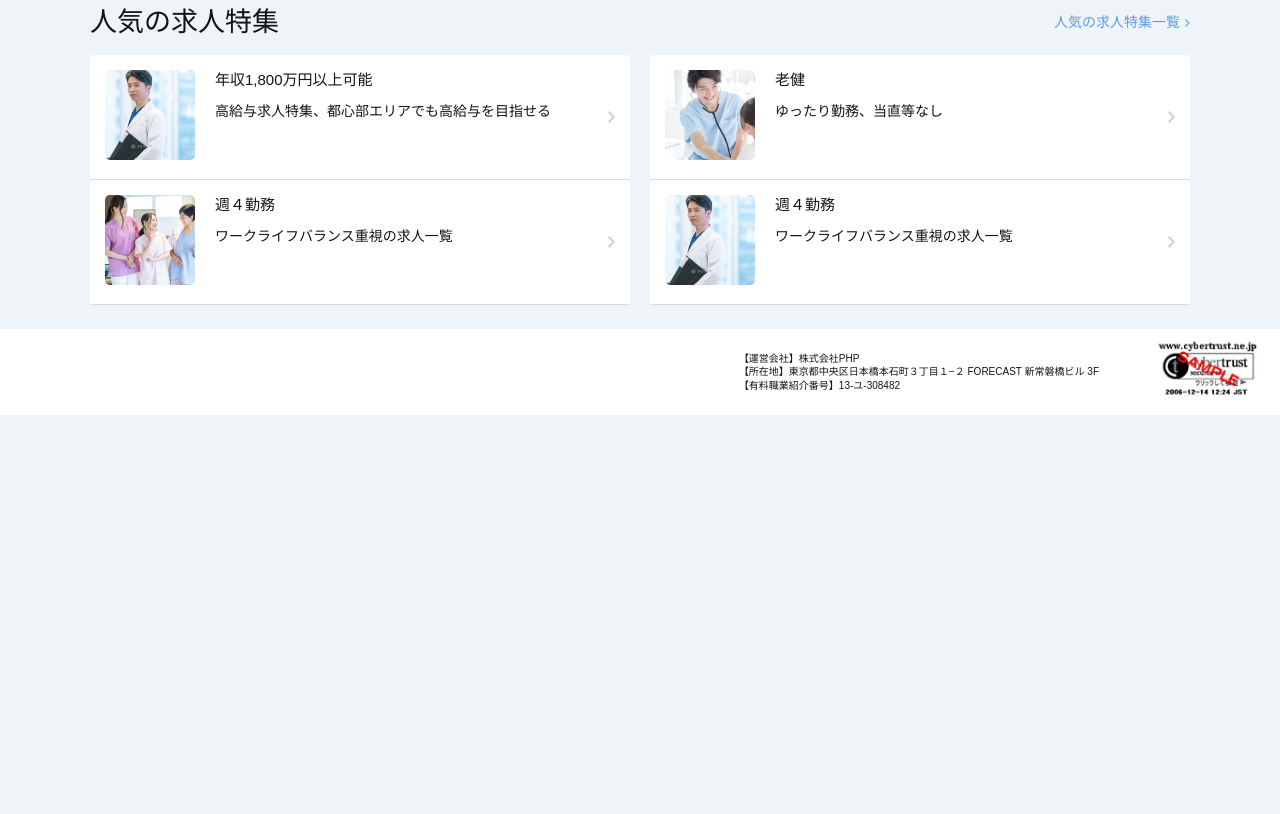
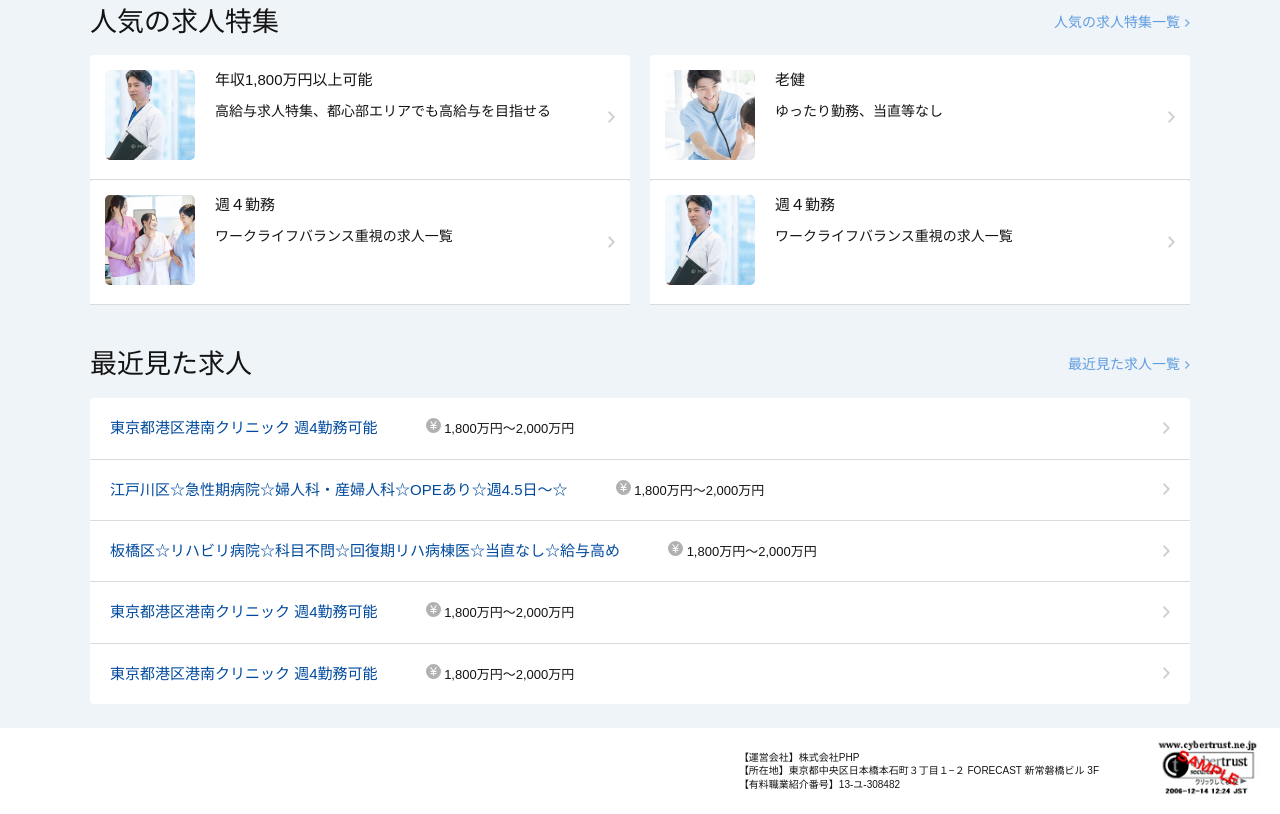
Before and after one commit to huypham00it/ekay, a plain HTML site: page index.html in a window 1280 px wide. Shown: the part 1131-1945 px from the top of the page. Before the commit the page ends 1546 px from the top, so only its background shows below. Drawn offline with nearby package versions, Linux system fonts and the light colour scheme.

Commit message:
Recent jobs

```diff
--- a/index.html
+++ b/index.html
@@ -490,7 +490,7 @@
                 </div>
                 <div class="row row-cols-2 row-cols-xl-1">
                   <div class="col">
-                    <div class="popular-feature__item">
+                    <a class="popular-feature__item" href="/">
                       <div class="popular-feature__item-image">
                         <img src="./assets/img/home-feature-1.png" alt="popular-feature" >
                       </div>
@@ -501,10 +501,10 @@
                       <div class="popular-feature__item-arrow">
                         <img src="./assets/icons/chevron-right-grey.svg" alt="right icon" class="icon" />
                       </div>
-                    </div>
+                    </a>
                   </div>
                   <div class="col">
-                    <div class="popular-feature__item">
+                    <a class="popular-feature__item" href="/">
                       <div class="popular-feature__item-image">
                         <img src="./assets/img/home-feature-3.png" alt="popular-feature" >
                       </div>
@@ -515,10 +515,10 @@
                       <div class="popular-feature__item-arrow">
                         <img src="./assets/icons/chevron-right-grey.svg" alt="right icon" class="icon" />
                       </div>
-                    </div>
+                    </a>
                   </div>
                   <div class="col">
-                    <div class="popular-feature__item">
+                    <a class="popular-feature__item" href="/">
                       <div class="popular-feature__item-image">
                         <img src="./assets/img/home-feature-2.png" alt="popular-feature" >
                       </div>
@@ -529,10 +529,10 @@
                       <div class="popular-feature__item-arrow">
                         <img src="./assets/icons/chevron-right-grey.svg" alt="right icon" class="icon" />
                       </div>
-                    </div>
+                    </a>
                   </div>
                   <div class="col">
-                    <div class="popular-feature__item">
+                    <a class="popular-feature__item" href="/">
                       <div class="popular-feature__item-image">
                         <img src="./assets/img/home-feature-1.png" alt="popular-feature" >
                       </div>
@@ -543,9 +543,86 @@
                       <div class="popular-feature__item-arrow">
                         <img src="./assets/icons/chevron-right-grey.svg" alt="right icon" class="icon" />
                       </div>
-                    </div>
+                    </a>
                   </div>
                 </div>
+            </div>
+
+            <!-- Recent jobs -->
+            <div class="recent-jobs">
+              <div class="services__heading">
+                <h3>
+                  最近見た求人
+                </h3>
+                <a href="/" class="services__heading-link"><span>最近見た求人一覧</span>
+                    <img src="./assets/icons/chevron-right.svg" alt="icon" class="icon">
+                </a>
+              </div>
+              <div class="recent-jobs__items">
+                <a href="/" class="recent-jobs__items-link">
+                  <div class="job-info">
+                    <span class="title">東京都港区港南クリニック 週4勤務可能</span>
+                    <span class="salary">
+                      <img src="./assets/icons/japanese-yen.svg" alt="japanese-yen" class="icon">
+                      1,800万円〜2,000万円
+                    </span>
+                  </div>
+                  <span class="arrow">
+                    <img src="./assets/icons/chevron-right-grey.svg" alt="right icon" class="icon" />
+                  </span>
+                </a>
+                <a href="/" class="recent-jobs__items-link">
+                  <div class="job-info">
+                    <span class="title">江戸川区☆急性期病院☆婦人科・産婦人科☆OPEあり☆週4.5日～☆</span>
+                    <span class="salary">
+                      <img src="./assets/icons/japanese-yen.svg" alt="japanese-yen" class="icon">
+                      1,800万円〜2,000万円
+                    </span>
+                  </div>
+                  <span class="arrow">
+                    <img src="./assets/icons/chevron-right-grey.svg" alt="right icon" class="icon" />
+                  </span>
+                </a>
+                <a href="/" class="recent-jobs__items-link">
+                  <div class="job-info">
+                    <span class="title">板橋区☆リハビリ病院☆科目不問☆回復期リハ病棟医☆当直なし☆給与高め</span>
+                    <span class="salary">
+                      <img src="./assets/icons/japanese-yen.svg" alt="japanese-yen" class="icon">
+                      1,800万円〜2,000万円
+                    </span>
+
+                  </div>
+                  <span class="arrow">
+                    <img src="./assets/icons/chevron-right-grey.svg" alt="right icon" class="icon" />
+                  </span>
+                </a>
+                <a href="/" class="recent-jobs__items-link">
+                  <div class="job-info">
+
+                    <span class="title">東京都港区港南クリニック 週4勤務可能</span>
+                    <span class="salary">
+                      <img src="./assets/icons/japanese-yen.svg" alt="japanese-yen" class="icon">
+                      1,800万円〜2,000万円
+                    </span>
+                  </div>
+                  <span class="arrow">
+                    <img src="./assets/icons/chevron-right-grey.svg" alt="right icon" class="icon" />
+                  </span>
+                </a>
+                <a href="/" class="recent-jobs__items-link">
+                  <div class="job-info">
+
+                    <span class="title">東京都港区港南クリニック 週4勤務可能</span>
+                    <span class="salary">
+                      <img src="./assets/icons/japanese-yen.svg" alt="japanese-yen" class="icon">
+                      1,800万円〜2,000万円
+                    </span>
+                  </div>
+                  <span class="arrow">
+                    <img src="./assets/icons/chevron-right-grey.svg" alt="right icon" class="icon" />
+                  </span>
+                </a>
+              </div>
             </div>
         </div>
     </section>
--- a/scss/pages/_home.scss
+++ b/scss/pages/_home.scss
@@ -432,13 +432,13 @@
       align-items: center;
       gap: 20px;
 
-      &:nth-child(1){
+      &:nth-child(1) {
         border-top-left-radius: 4px;
         border-top-right-radius: 4px;
         border-bottom: 1px solid var(--border-color);
       }
 
-      &:nth-child(2){
+      &:nth-child(2) {
         border-bottom-left-radius: 4px;
         border-bottom-right-radius: 4px;
         border-bottom: 1px solid var(--border-color);
@@ -471,4 +471,42 @@
       }
     }
   }
+
+  // Recent jobs
+  .recent-jobs {
+    &__items {
+      background-color: var(--white-color);
+      border-radius: 4px;
+
+      &-link {
+        display: flex;
+        padding: 20px;
+        align-items: center;
+        gap: 48px;
+
+        .job-info {
+          display: flex;
+          flex-wrap: wrap;
+          gap: 8px 48px;
+        }
+
+        &:not(:first-child) {
+          border-top: 1px solid var(--border-color);
+        }
+
+        .title {
+          color: var(--primary-color);
+          font-size: 1.5rem;
+        }
+
+        .salary {
+          font-size: 1.3rem;
+        }
+
+        .arrow {
+          margin-left: auto;
+        }
+      }
+    }
+  }
 }
```
Also changed, not shown: assets/css/main.css, assets/icons/japanese-yen.svg (added), 1 other file.
